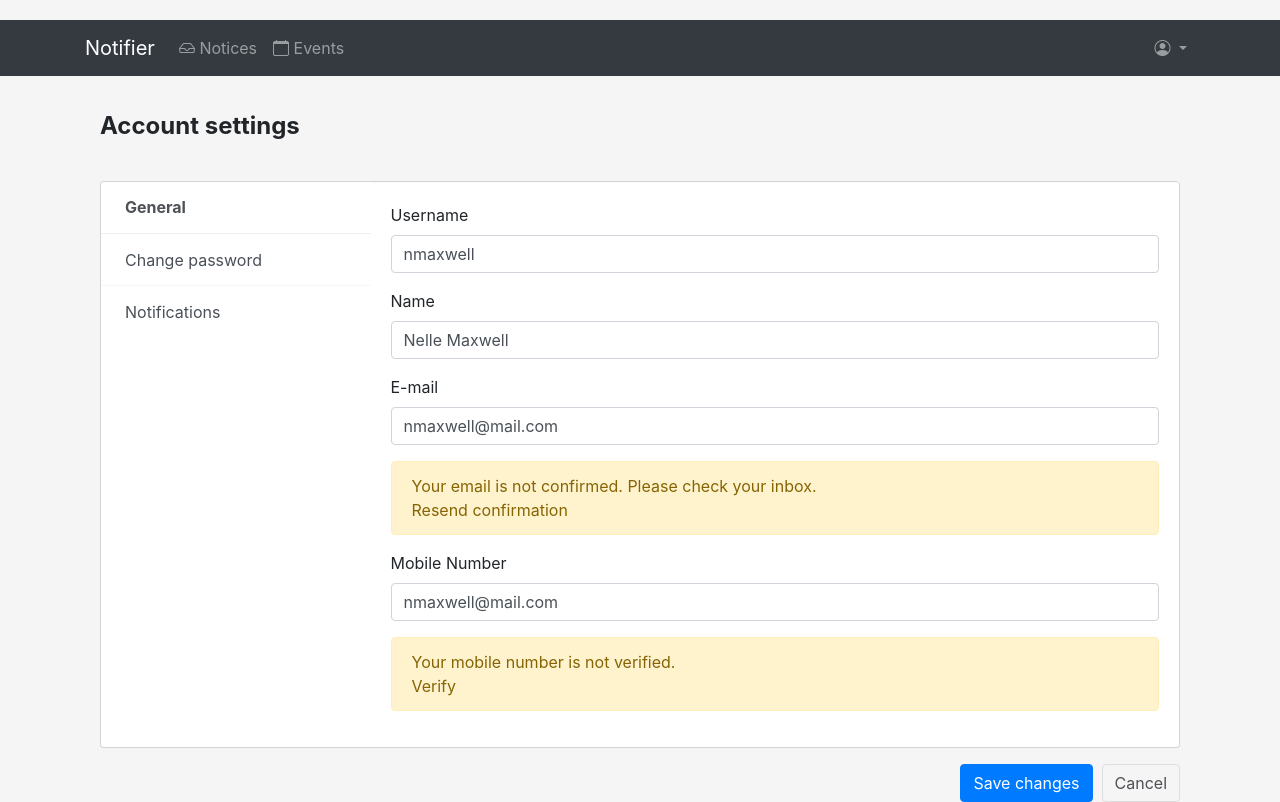
After one commit to rohitgeddam/it-bitd-notifier, a Django app: template users/templates/users/profile1.html in a window 1280 px wide. The commit adds this page. Run offline with Django 3.2, Linux system fonts and the light colour scheme; the template is opened without the code that fills it, so the values that code supplies are empty; parts of the project's set-up code (start-up, migrations or seed data) failed here and were passed over; some libraries are stand-ins or nearby versions.

Commit message:
add profile page in react

```diff
--- a/templates/base.html
+++ b/templates/base.html
@@ -1,6 +1,5 @@
 {% load static %}
 <!doctype html>
-<html lang="en">
 
 <head>
 	<!-- Required meta tags -->
@@ -17,12 +16,14 @@
 	<title>{% block title %}Online Notifier System{% endblock %}</title>
 </head>
 
+
+
 <body>
 	<!-- <div class="container custom-navbar  d-none d-sm-block"> -->
 	{% include "navbar.html" %}
 	<!-- </div> -->
 
-	<div class="container">
+	<div class="container" style="margin-top: 20px;">
 		{% block content %}
 		{% endblock %}
 	</div>
@@ -44,4 +45,7 @@
 		crossorigin="anonymous"></script>
 </body>
 
+{% block scripts %}
+{% endblock %}
+
 </html>
--- /dev/null
+++ b/users/templates/users/profile1.html
@@ -0,0 +1,358 @@
+{% extends "base.html" %}
+
+{% block title %} Profile {% endblock %}
+{% block content %}
+<div class="container light-style flex-grow-1 container-p-y">
+
+    <h4 class="font-weight-bold py-3 mb-4">
+        Account settings
+    </h4>
+
+    <div class="card overflow-hidden">
+        <div class="row no-gutters row-bordered row-border-light">
+            <div class="col-md-3 pt-0">
+                <div class="list-group list-group-flush account-settings-links">
+                    <a class="list-group-item list-group-item-action active" data-toggle="list"
+                        href="#account-general">General</a>
+                    <a class="list-group-item list-group-item-action" data-toggle="list"
+                        href="#account-change-password">Change password</a>
+                    <!-- <a class="list-group-item list-group-item-action" data-toggle="list" href="#account-info">Info</a> -->
+                    <!-- <a class="list-group-item list-group-item-action" data-toggle="list"
+                        href="#account-social-links">Social links</a> -->
+                    <!-- <a class="list-group-item list-group-item-action" data-toggle="list"
+                        href="#account-connections">Connections</a> -->
+                    <a class="list-group-item list-group-item-action" data-toggle="list"
+                        href="#account-notifications">Notifications</a>
+                </div>
+            </div>
+            <div class="col-md-9">
+                <div class="tab-content">
+                    <div class="tab-pane fade active show" id="account-general">
+                        <!--
+                        <div class="card-body media align-items-center">
+                            <img src="https://bootdey.com/img/Content/avatar/avatar1.png" alt=""
+                                class="d-block ui-w-80">
+                            <div class="media-body ml-4">
+                                <label class="btn btn-outline-primary">
+                                    Upload new photo
+                                    <input type="file" class="account-settings-fileinput">
+                                </label> &nbsp;
+                                <button type="button" class="btn btn-default md-btn-flat">Reset</button>
+
+                                <div class="text-light small mt-1">Allowed JPG, GIF or PNG. Max size of 800K</div>
+                            </div>
+                        </div> -->
+                        <hr class="border-light m-0">
+
+                        <div class="card-body">
+                            <div class="form-group">
+                                <label class="form-label">Username</label>
+                                <input type="text" class="form-control mb-1" value="nmaxwell">
+                            </div>
+                            <div class="form-group">
+                                <label class="form-label">Name</label>
+                                <input type="text" class="form-control" value="Nelle Maxwell">
+                            </div>
+                            <div class="form-group">
+                                <label class="form-label">E-mail</label>
+                                <input type="text" class="form-control mb-1" value="nmaxwell@mail.com">
+                                <div class="alert alert-warning mt-3">
+                                    Your email is not confirmed. Please check your inbox.<br>
+                                    <a href="javascript:void(0)">Resend confirmation</a>
+                                </div>
+                            </div>
+                            <div class="form-group">
+                                <label class="form-label">Mobile Number</label>
+                                <input type="text" class="form-control mb-1" value="nmaxwell@mail.com">
+                                <div class="alert alert-warning mt-3">
+                                    Your mobile number is not verified.<br>
+                                    <a href="javascript:void(0)">Verify </a>
+                                </div>
+                            </div>
+                            <!-- <div class="form-group">
+                                <label class="form-label">Company</label>
+                                <input type="text" class="form-control" value="Company Ltd.">
+                            </div> -->
+                        </div>
+
+                    </div>
+                    <div class="tab-pane fade" id="account-change-password">
+                        <div class="card-body pb-2">
+
+                            <div class="form-group">
+                                <label class="form-label">Current password</label>
+                                <input type="password" class="form-control">
+                            </div>
+
+                            <div class="form-group">
+                                <label class="form-label">New password</label>
+                                <input type="password" class="form-control">
+                            </div>
+
+                            <div class="form-group">
+                                <label class="form-label">Repeat new password</label>
+                                <input type="password" class="form-control">
+                            </div>
+
+                        </div>
+                    </div>
+                    <div class="tab-pane fade" id="account-info">
+                        <div class="card-body pb-2">
+
+                            <div class="form-group">
+                                <label class="form-label">Bio</label>
+                                <textarea class="form-control"
+                                    rows="5">Lorem ipsum dolor sit amet, consectetur adipiscing elit. Mauris nunc arcu, dignissim sit amet sollicitudin iaculis, vehicula id urna. Sed luctus urna nunc. Donec fermentum, magna sit amet rutrum pretium, turpis dolor molestie diam, ut lacinia diam risus eleifend sapien. Curabitur ac nibh nulla. Maecenas nec augue placerat, viverra tellus non, pulvinar risus.</textarea>
+                            </div>
+                            <div class="form-group">
+                                <label class="form-label">Birthday</label>
+                                <input type="text" class="form-control" value="May 3, 1995">
+                            </div>
+                            <div class="form-group">
+                                <label class="form-label">Country</label>
+                                <select class="custom-select">
+                                    <option>USA</option>
+                                    <option selected="">Canada</option>
+                                    <option>UK</option>
+                                    <option>Germany</option>
+                                    <option>France</option>
+                                </select>
+                            </div>
+
+
+                        </div>
+                        <hr class="border-light m-0">
+                        <div class="card-body pb-2">
+
+                            <h6 class="mb-4">Contacts</h6>
+                            <div class="form-group">
+                                <label class="form-label">Phone</label>
+                                <input type="text" class="form-control" value="+0 (123) 456 7891">
+                            </div>
+                            <div class="form-group">
+                                <label class="form-label">Website</label>
+                                <input type="text" class="form-control" value="">
+                            </div>
+
+                        </div>
+
+                    </div>
+                    <div class="tab-pane fade" id="account-social-links">
+                        <div class="card-body pb-2">
+
+                            <div class="form-group">
+                                <label class="form-label">Twitter</label>
+                                <input type="text" class="form-control" value="https://twitter.com/user">
+                            </div>
+                            <div class="form-group">
+                                <label class="form-label">Facebook</label>
+                                <input type="text" class="form-control" value="https://www.facebook.com/user">
+                            </div>
+                            <div class="form-group">
+                                <label class="form-label">Google+</label>
+                                <input type="text" class="form-control" value="">
+                            </div>
+                            <div class="form-group">
+                                <label class="form-label">LinkedIn</label>
+                                <input type="text" class="form-control" value="">
+                            </div>
+                            <div class="form-group">
+                                <label class="form-label">Instagram</label>
+                                <input type="text" class="form-control" value="https://www.instagram.com/user">
+                            </div>
+
+                        </div>
+                    </div>
+                    <div class="tab-pane fade" id="account-connections">
+                        <div class="card-body">
+                            <button type="button" class="btn btn-twitter">Connect to <strong>Twitter</strong></button>
+                        </div>
+                        <hr class="border-light m-0">
+                        <div class="card-body">
+                            <h5 class="mb-2">
+                                <a href="javascript:void(0)" class="float-right text-muted text-tiny"><i
+                                        class="ion ion-md-close"></i> Remove</a>
+                                <i class="ion ion-logo-google text-google"></i>
+                                You are connected to Google:
+                            </h5>
+                            nmaxwell@mail.com
+                        </div>
+                        <hr class="border-light m-0">
+                        <div class="card-body">
+                            <button type="button" class="btn btn-facebook">Connect to <strong>Facebook</strong></button>
+                        </div>
+                        <hr class="border-light m-0">
+                        <div class="card-body">
+                            <button type="button" class="btn btn-instagram">Connect to
+                                <strong>Instagram</strong></button>
+                        </div>
+                    </div>
+                    <div class="tab-pane fade" id="account-notifications">
+                        <div class="card-body pb-2">
+
+                            <h6 class="mb-4">Activity</h6>
+
+                            <div class="form-group">
+                                <label class="switcher">
+                                    <input type="checkbox" class="switcher-input" checked="">
+                                    <span class="switcher-indicator">
+                                        <span class="switcher-yes"></span>
+                                        <span class="switcher-no"></span>
+                                    </span>
+                                    <span class="switcher-label">Receive SMS Notifications</span>
+                                </label>
+                            </div>
+                            <div class="form-group">
+                                <label class="switcher">
+                                    <input type="checkbox" class="switcher-input" checked="">
+                                    <span class="switcher-indicator">
+                                        <span class="switcher-yes"></span>
+                                        <span class="switcher-no"></span>
+                                    </span>
+                                    <span class="switcher-label">Receive Email Notifications</span>
+                                </label>
+                            </div>
+                            <!-- <div class="form-group">
+                                <label class="switcher">
+                                    <input type="checkbox" class="switcher-input">
+                                    <span class="switcher-indicator">
+                                        <span class="switcher-yes"></span>
+                                        <span class="switcher-no"></span>
+                                    </span>
+                                    <span class="switcher-label">Email me when someone follows me</span>
+                                </label>
+                            </div> -->
+                        </div>
+                        <hr class="border-light m-0">
+                        <div class="card-body pb-2">
+
+
+
+                        </div>
+                    </div>
+                </div>
+            </div>
+        </div>
+    </div>
+
+    <div class="text-right mt-3">
+        <button type="button" class="btn btn-primary">Save changes</button>&nbsp;
+        <button type="button" class="btn btn-default">Cancel</button>
+    </div>
+
+</div>
+
+<style>
+    body {
+        background: #f5f5f5;
+        margin-top: 20px;
+    }
+
+    .ui-w-80 {
+        width: 80px !important;
+        height: auto;
+    }
+
+    .btn-default {
+        border-color: rgba(24, 28, 33, 0.1);
+        background: rgba(0, 0, 0, 0);
+        color: #4E5155;
+    }
+
+    label.btn {
+        margin-bottom: 0;
+    }
+
+    .btn-outline-primary {
+        border-color: #26B4FF;
+        background: transparent;
+        color: #26B4FF;
+    }
+
+    .btn {
+        cursor: pointer;
+    }
+
+    .text-light {
+        color: #babbbc !important;
+    }
+
+    .btn-facebook {
+        border-color: rgba(0, 0, 0, 0);
+        background: #3B5998;
+        color: #fff;
+    }
+
+    .btn-instagram {
+        border-color: rgba(0, 0, 0, 0);
+        background: #000;
+        color: #fff;
+    }
+
+    .card {
+        background-clip: padding-box;
+        box-shadow: 0 1px 4px rgba(24, 28, 33, 0.012);
+    }
+
+    .row-bordered {
+        overflow: hidden;
+    }
+
+    .account-settings-fileinput {
+        position: absolute;
+        visibility: hidden;
+        width: 1px;
+        height: 1px;
+        opacity: 0;
+    }
+
+    .account-settings-links .list-group-item.active {
+        font-weight: bold !important;
+    }
+
+    html:not(.dark-style) .account-settings-links .list-group-item.active {
+        background: transparent !important;
+    }
+
+    .account-settings-multiselect~.select2-container {
+        width: 100% !important;
+    }
+
+    .light-style .account-settings-links .list-group-item {
+        padding: 0.85rem 1.5rem;
+        border-color: rgba(24, 28, 33, 0.03) !important;
+    }
+
+    .light-style .account-settings-links .list-group-item.active {
+        color: #4e5155 !important;
+    }
+
+    .material-style .account-settings-links .list-group-item {
+        padding: 0.85rem 1.5rem;
+        border-color: rgba(24, 28, 33, 0.03) !important;
+    }
+
+    .material-style .account-settings-links .list-group-item.active {
+        color: #4e5155 !important;
+    }
+
+    .dark-style .account-settings-links .list-group-item {
+        padding: 0.85rem 1.5rem;
+        border-color: rgba(255, 255, 255, 0.03) !important;
+    }
+
+    .dark-style .account-settings-links .list-group-item.active {
+        color: #fff !important;
+    }
+
+    .light-style .account-settings-links .list-group-item.active {
+        color: #4E5155 !important;
+    }
+
+    .light-style .account-settings-links .list-group-item {
+        padding: 0.85rem 1.5rem;
+        border-color: rgba(24, 28, 33, 0.03) !important;
+    }
+</style>
+
+{% endblock %}
```
Also changed, not shown: users/templates/users/profile.html (+137 -2 lines), 1 other file.
